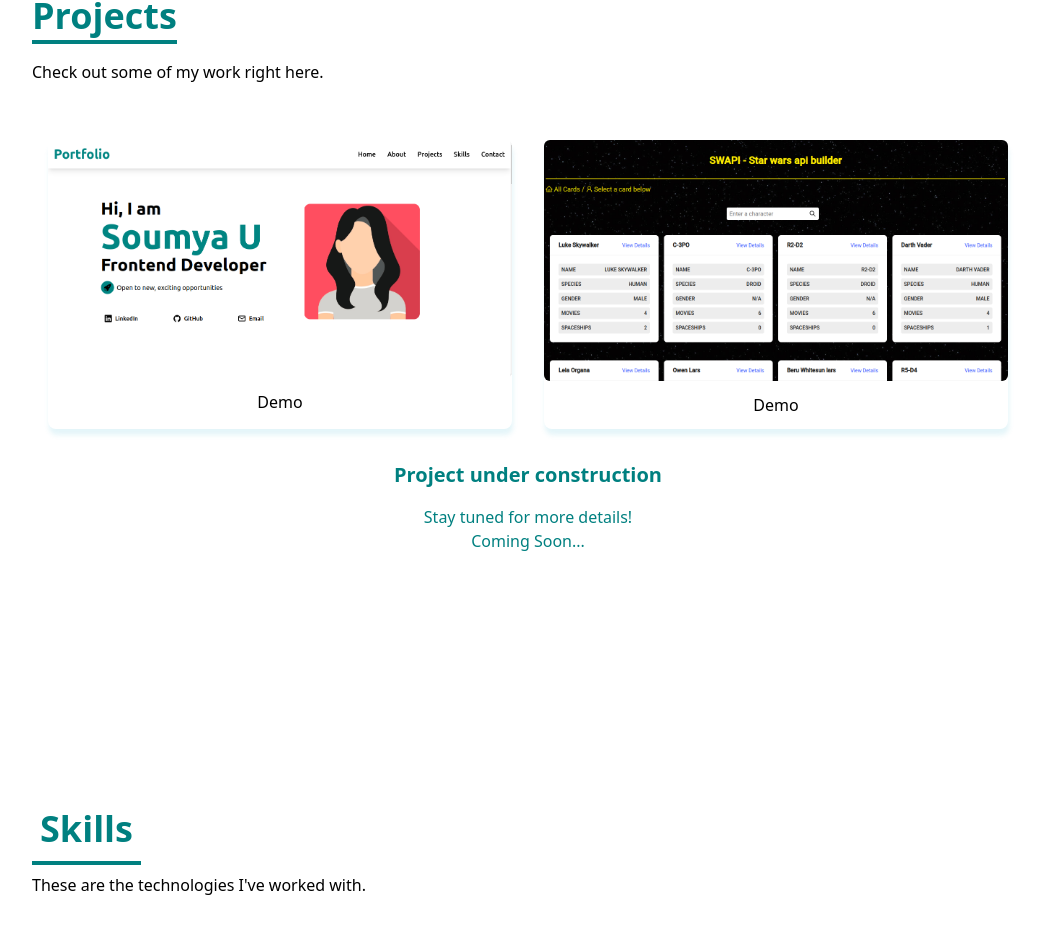
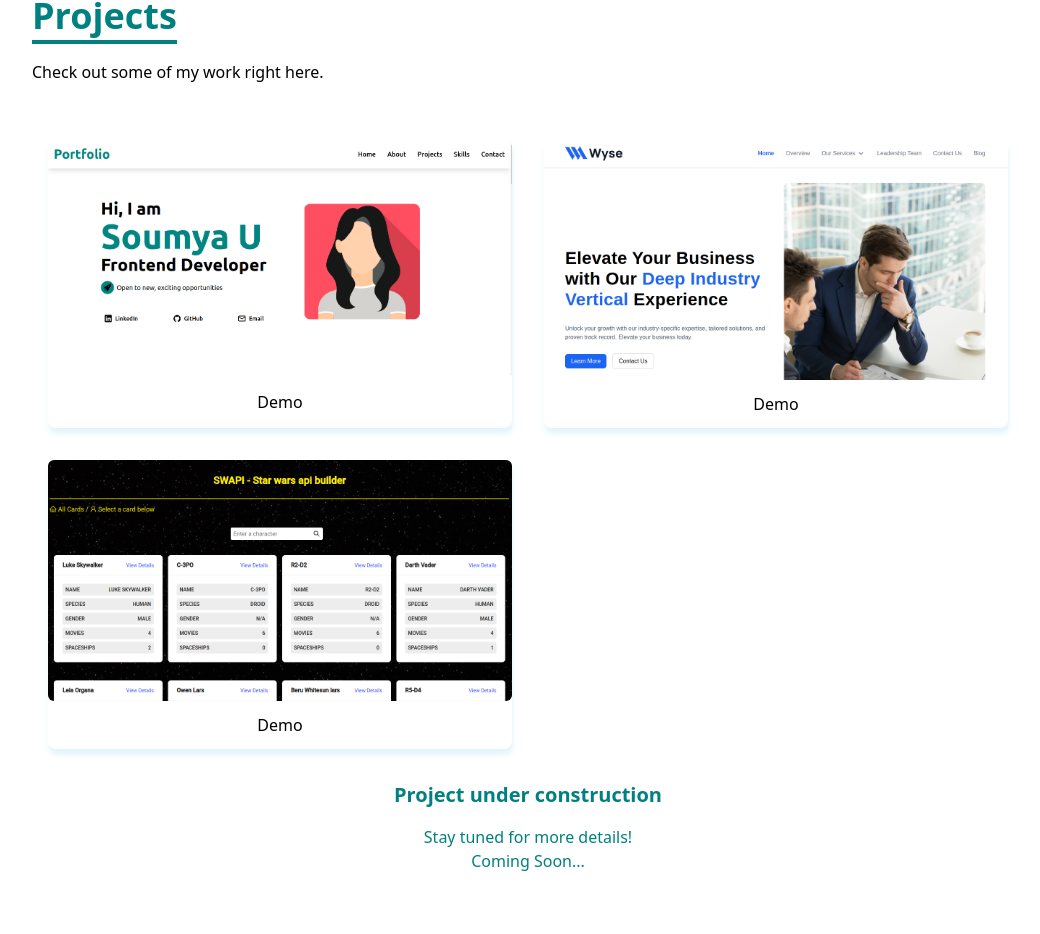
Before and after one commit to soumya-1099/myPortfolio, a Next.js app: page / in a window 1280 px wide. Shown: the part 1221-2155 px from the top of the page, without its empty margins (112-1152 px from the left). Built offline with nearby package versions, Linux system fonts and the light colour scheme.

Commit message:
FIX: project hosted link and wyse project data added

```diff
--- a/assets/projectData.js
+++ b/assets/projectData.js
@@ -6,7 +6,12 @@ export const projectData = [
   },
   {
     id: 2,
+    src: require("../images/wyseWebApp.png"),
+    projectLink: "https://wyseitsolutions.com",
+  },
+  {
+    id: 3,
     src: require("../images/swapi.png"),
     projectLink: "https://starwarswapi.netlify.app/",
-  },
+  }
 ];
--- a/components/Projects.js
+++ b/components/Projects.js
@@ -1,11 +1,9 @@
 import { projectData } from "assets/projectData";
 import Image from "next/image";
+import Link from "next/link";
 import React from "react";
 
 const Projects = () => {
-  const handleClick = (linkProject) => {
-    window.open(linkProject, "_blank");
-  };
 
   return (
     <div
@@ -23,22 +21,26 @@ const Projects = () => {
           </p>
           <p className="py-6 ">Check out some of my work right here.</p>
         </div>
-
-        <div className="grid grid-cols-2 sm:grid-cols-1 gap-8  px-4 md:px-0">
-          {projectData.map(({ id, src, linkProject }) => (
-            <div key={id} className=" custom-shadow-teal rounded-lg">
+        <div className="grid grid-cols-2 sm:grid-cols-1 gap-8 px-4 md:px-0">
+          {projectData.map(({ id, src, projectLink }) => (
+            <div key={id} className="custom-shadow-teal rounded-lg">
               <Image
                 src={src}
                 alt="projectDisplay"
                 className="rounded-md duration-200 hover:scale-105"
               />
               <div className="flex items-center justify-center space-x-4">
-                <button
-                  className="px-6 py-3 duration-200 hover:scale-105 hover:text-teal"
-                  onClick={() => handleClick(linkProject)}
-                >
-                  Demo
-                </button>
+                {projectLink ? (
+                  <Link
+                    className="px-6 py-3 duration-200 hover:scale-105 hover:text-teal"
+                    href={projectLink}
+                    target="_blank"
+                  >
+                    Demo
+                  </Link>
+                ) : (
+                  <span>Link not available</span>
+                )}
               </div>
             </div>
           ))}
```
Also changed, not shown: images/demoProject.png (deleted), images/wyseWebApp.png (added).
